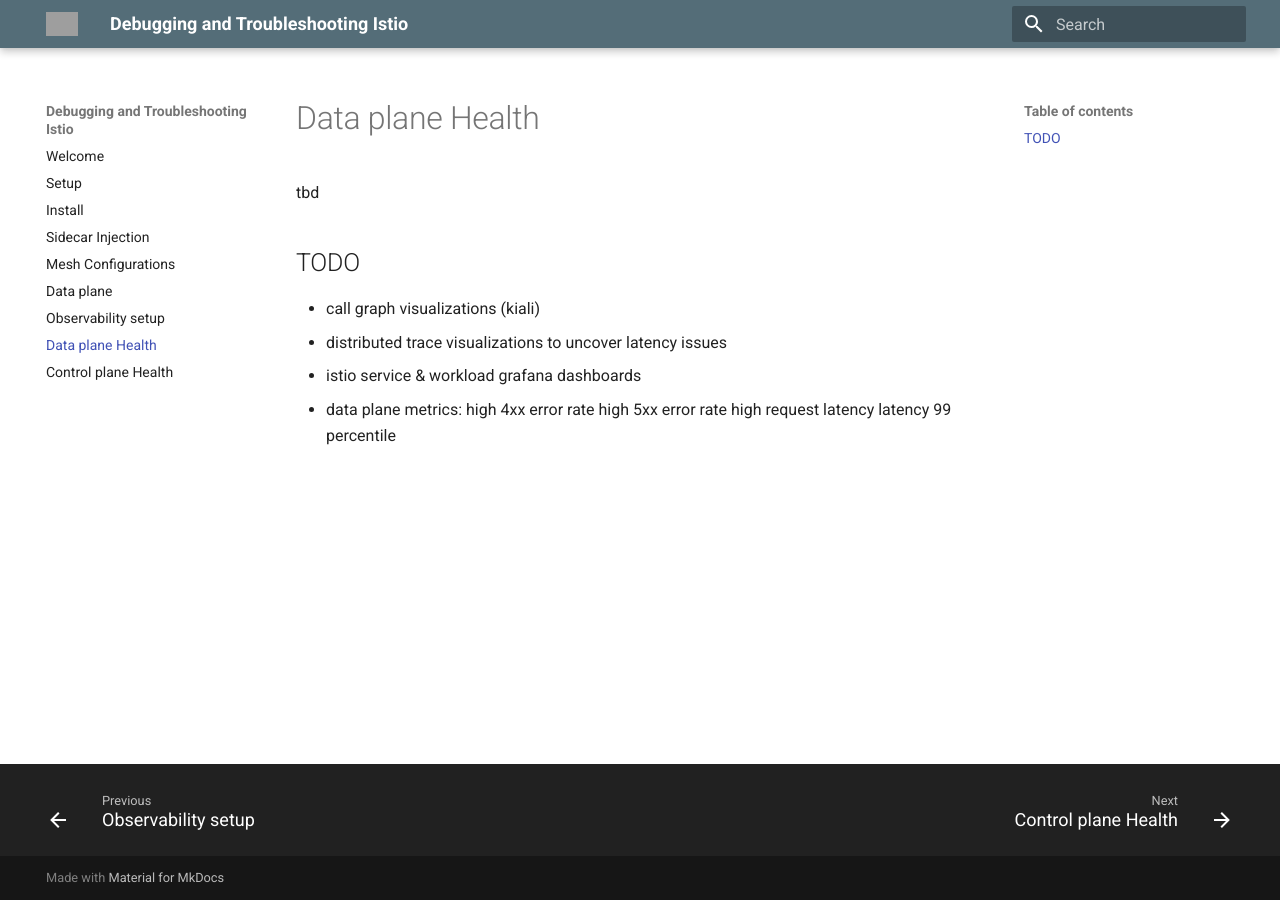
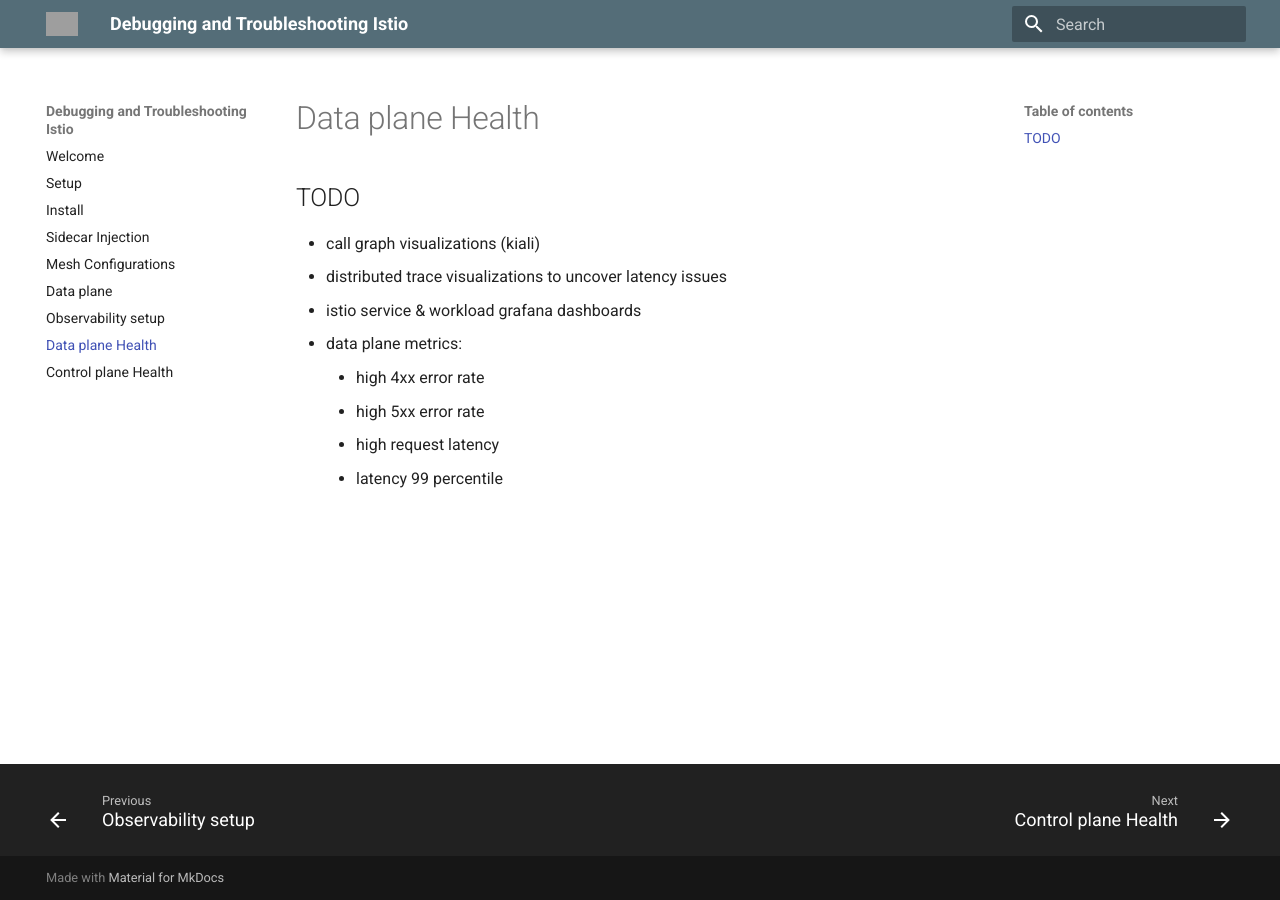
Before and after one commit to eitansuez/istio-troubleshoot, an MkDocs documentation site: the page built from docs/dataplane-health.md, in a window 1280 px wide. Built offline with MkDocs 1.6.1 and Material for MkDocs 9.7.7, drawn with Linux system fonts in a browser that asks for light colours; grey boxes are pictures that could not be loaded.

Commit message:
nothing in particular

```diff
--- a/docs/dataplane-health.md
+++ b/docs/dataplane-health.md
@@ -1,6 +1,4 @@
 # Data plane Health
-
-tbd
 
 ## TODO
 
@@ -8,7 +6,7 @@ tbd
 - distributed trace visualizations to uncover latency issues
 - istio service & workload grafana dashboards
 - data plane metrics:
-  high 4xx error rate
-  high 5xx error rate
-  high request latency
-  latency 99 percentile
+    - high 4xx error rate
+    - high 5xx error rate
+    - high request latency
+    - latency 99 percentile
```
Also changed, not shown: docs/controlplane-health.md (+9 -9 lines).
